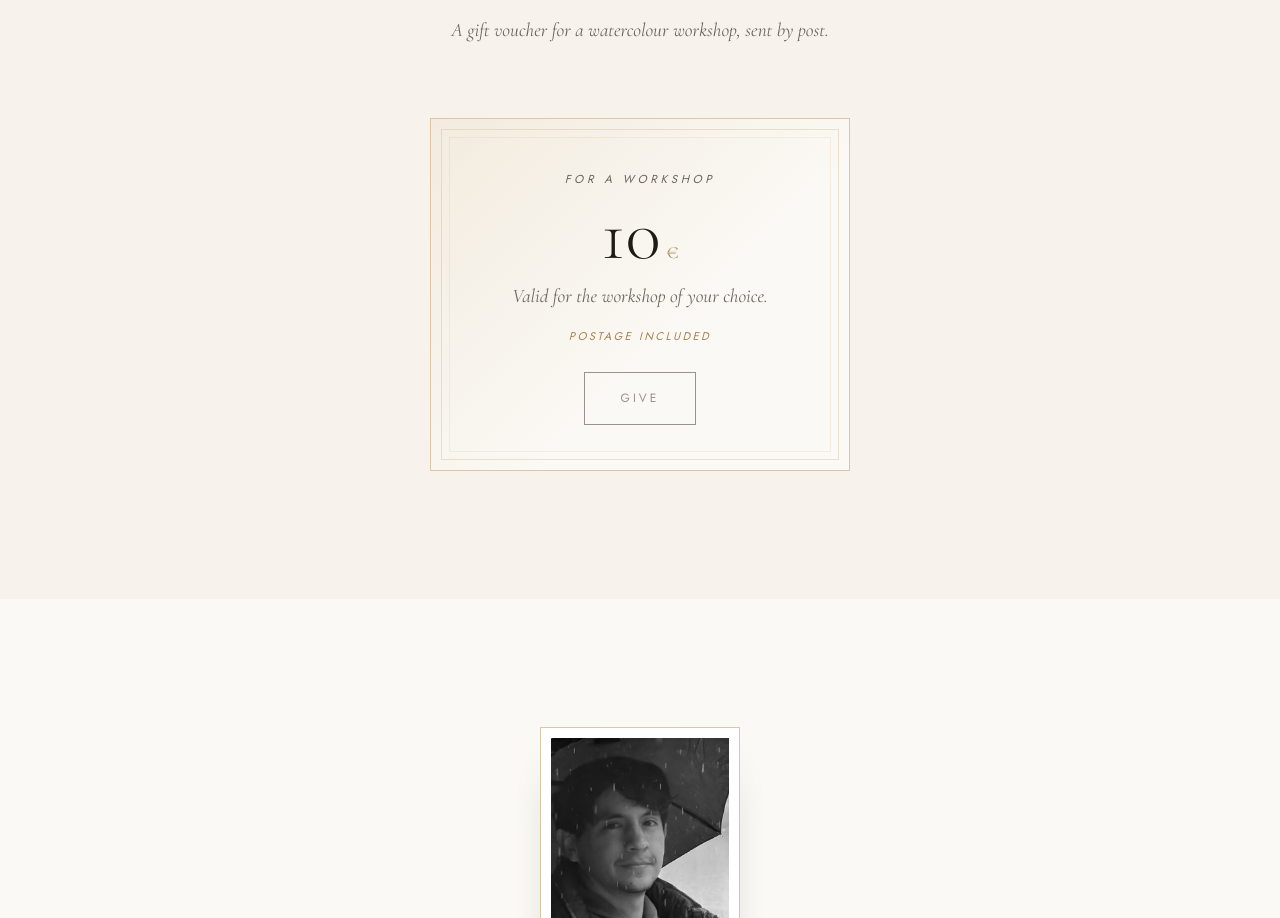
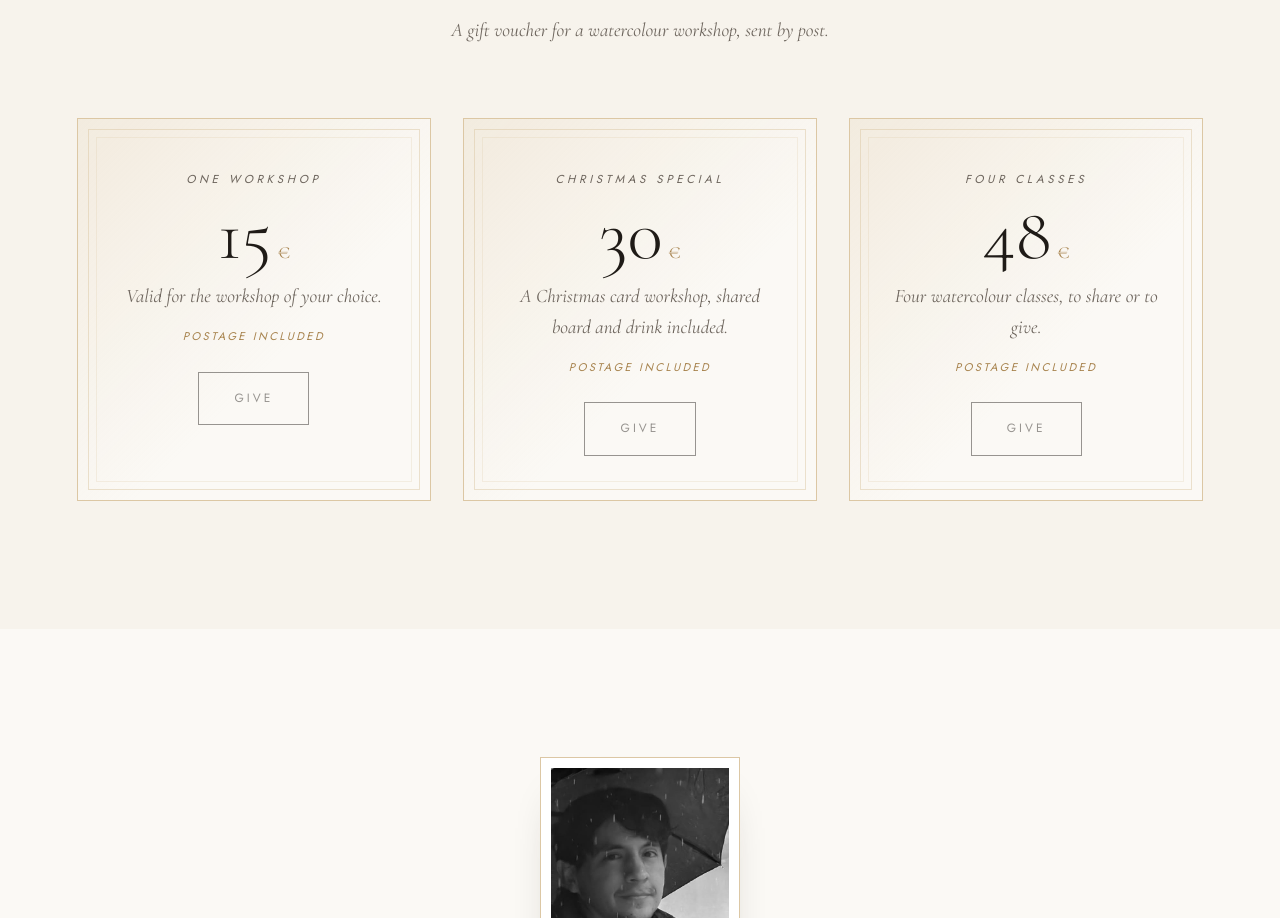
Before and after one commit to RicBar10/atelier-aquarelle-site, a plain HTML site: page index.html in a window 1280 px wide. Shown: the part 4620-5538 px from the top of the page. Drawn offline with nearby package versions, Linux system fonts and the light colour scheme.

Commit message:
Bons cadeaux : trois bons (15 €, 30 € spécial Noël, 48 € quatre cours)
Co-Authored-By: Claude Haiku 5.5 <noreply@anthropic.com>
Claude-Session: https://claude.ai/code/session_01JLdyDoFwHNp5crFVy53tor

```diff
--- a/index.html
+++ b/index.html
@@ -470,13 +470,27 @@
       <p class="lead" data-i18n="bons_lead"></p>
     </div>
 
-    <div class="bon-unique reveal">
+    <div class="grille bons reveal">
       <div class="bon">
-        <p class="label" data-i18n="bon_label"></p>
-        <div class="montant">10<small> €</small></div>
-        <p data-i18n="bon_texte"></p>
+        <p class="label" data-i18n="bon_un_label"></p>
+        <div class="montant">15<small> €</small></div>
+        <p data-i18n="bon_un_texte"></p>
         <p class="envoi" data-i18n="bon_envoi"></p>
-        <a class="btn" href="#" data-lien="bon10" data-i18n="offrir"></a>
+        <a class="btn" href="#" data-lien="bon15" data-i18n="offrir"></a>
+      </div>
+      <div class="bon">
+        <p class="label" data-i18n="bon_noel_label"></p>
+        <div class="montant">30<small> €</small></div>
+        <p data-i18n="bon_noel_texte"></p>
+        <p class="envoi" data-i18n="bon_envoi"></p>
+        <a class="btn" href="#" data-lien="bon30" data-i18n="offrir"></a>
+      </div>
+      <div class="bon">
+        <p class="label" data-i18n="bon_quatre_label"></p>
+        <div class="montant">48<small> €</small></div>
+        <p data-i18n="bon_quatre_texte"></p>
+        <p class="envoi" data-i18n="bon_envoi"></p>
+        <a class="btn" href="#" data-lien="bon48" data-i18n="offrir"></a>
       </div>
     </div>
   </div>
@@ -514,7 +528,9 @@
     carteBonhomme:      "REMPLACER-lien-carte-bonhomme",
     carteRougeGorge:    "REMPLACER-lien-carte-rouge-gorge",
     carteFaon:          "REMPLACER-lien-carte-faon",
-    bon10:              "REMPLACER-lien-bon-10"
+    bon15:              "REMPLACER-lien-bon-15",
+    bon30:              "REMPLACER-lien-bon-30",
+    bon48:              "REMPLACER-lien-bon-48"
   };
 
   /* ----------------------------------------------------------------
@@ -560,6 +576,9 @@
       contact_lead: "Réservations par Instagram ou WhatsApp, en français, espagnol ou anglais.",
       soon: "Bientôt disponible",
       alt_portrait: "Portrait de Rickart, peintre aquarelliste",
+      bon_un_label: "Un atelier", bon_un_texte: "Valable pour l'atelier de votre choix.",
+      bon_noel_label: "Spécial Noël", bon_noel_texte: "Un atelier de création de carte de Noël, planche et boisson incluses.",
+      bon_quatre_label: "Quatre cours", bon_quatre_texte: "Quatre cours d'aquarelle, à partager ou à offrir.",
       alt_affiche_biot: "Affiche de l'atelier aquarelle à La Douce Vie, Biot",
       alt_affiche_fourmi: "Affiche de l'atelier création de carte de Noël à La Fourmilière, Antibes",
       alt_affiche_juan: "Affiche des mercredis d'aquarelle à Juan-les-Pins",
@@ -605,6 +624,9 @@
       contact_lead: "Bookings via Instagram or WhatsApp, in French, Spanish or English.",
       soon: "Coming soon",
       alt_portrait: "Portrait of Rickart, watercolour painter",
+      bon_un_label: "One workshop", bon_un_texte: "Valid for the workshop of your choice.",
+      bon_noel_label: "Christmas special", bon_noel_texte: "A Christmas card workshop, shared board and drink included.",
+      bon_quatre_label: "Four classes", bon_quatre_texte: "Four watercolour classes, to share or to give.",
       alt_affiche_biot: "Watercolour workshop poster at La Douce Vie, Biot",
       alt_affiche_fourmi: "Christmas card workshop poster at La Fourmilière, Antibes",
       alt_affiche_juan: "Wednesday watercolour workshop poster in Juan-les-Pins",
@@ -650,6 +672,9 @@
       contact_lead: "Reservas por Instagram o WhatsApp, en francés, español o inglés.",
       soon: "Próximamente",
       alt_portrait: "Retrato de Rickart, pintor de acuarela",
+      bon_un_label: "Un taller", bon_un_texte: "Válido para el taller que elijas.",
+      bon_noel_label: "Especial Navidad", bon_noel_texte: "Un taller de creación de tarjeta de Navidad, tabla y bebida incluidas.",
+      bon_quatre_label: "Cuatro clases", bon_quatre_texte: "Cuatro clases de acuarela, para compartir o regalar.",
       alt_affiche_biot: "Cartel del taller de acuarela en La Douce Vie, Biot",
       alt_affiche_fourmi: "Cartel del taller de tarjetas de Navidad en La Fourmilière, Antibes",
       alt_affiche_juan: "Cartel de los miércoles de acuarela en Juan-les-Pins",
```
